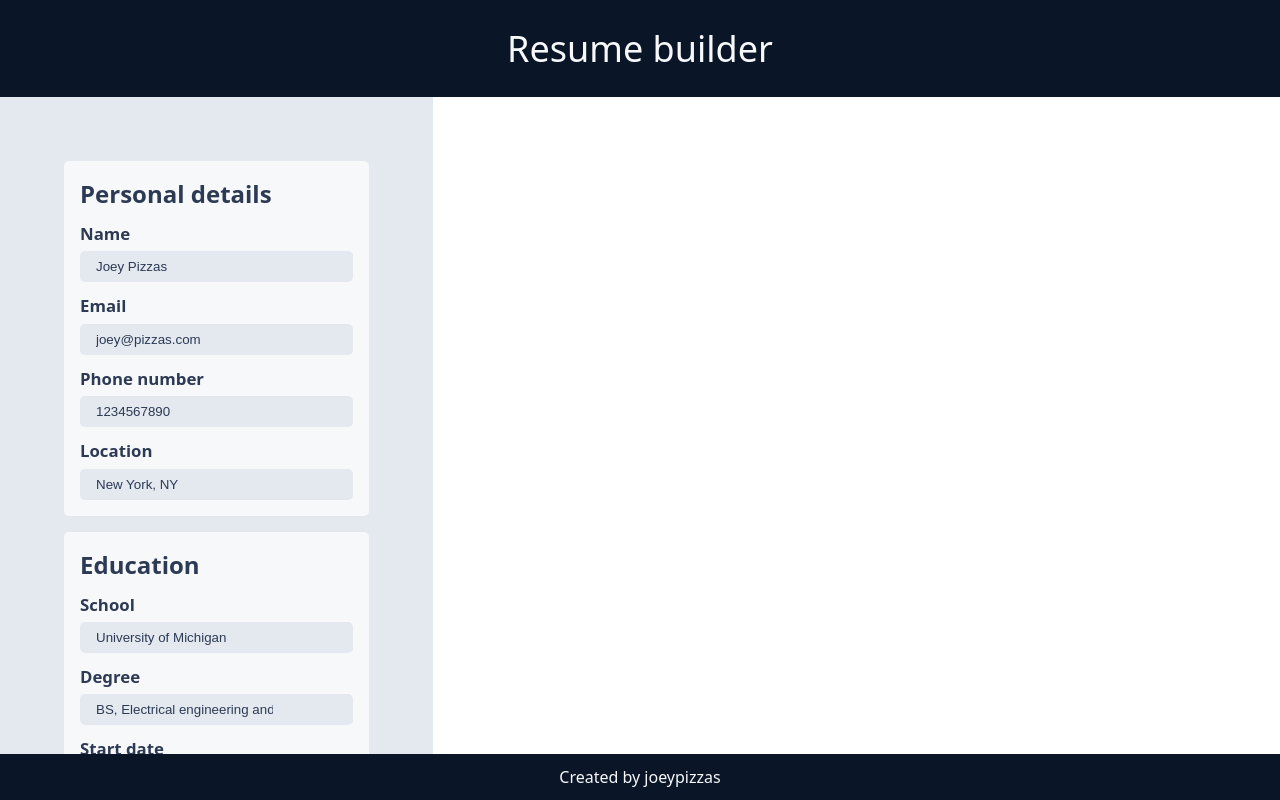
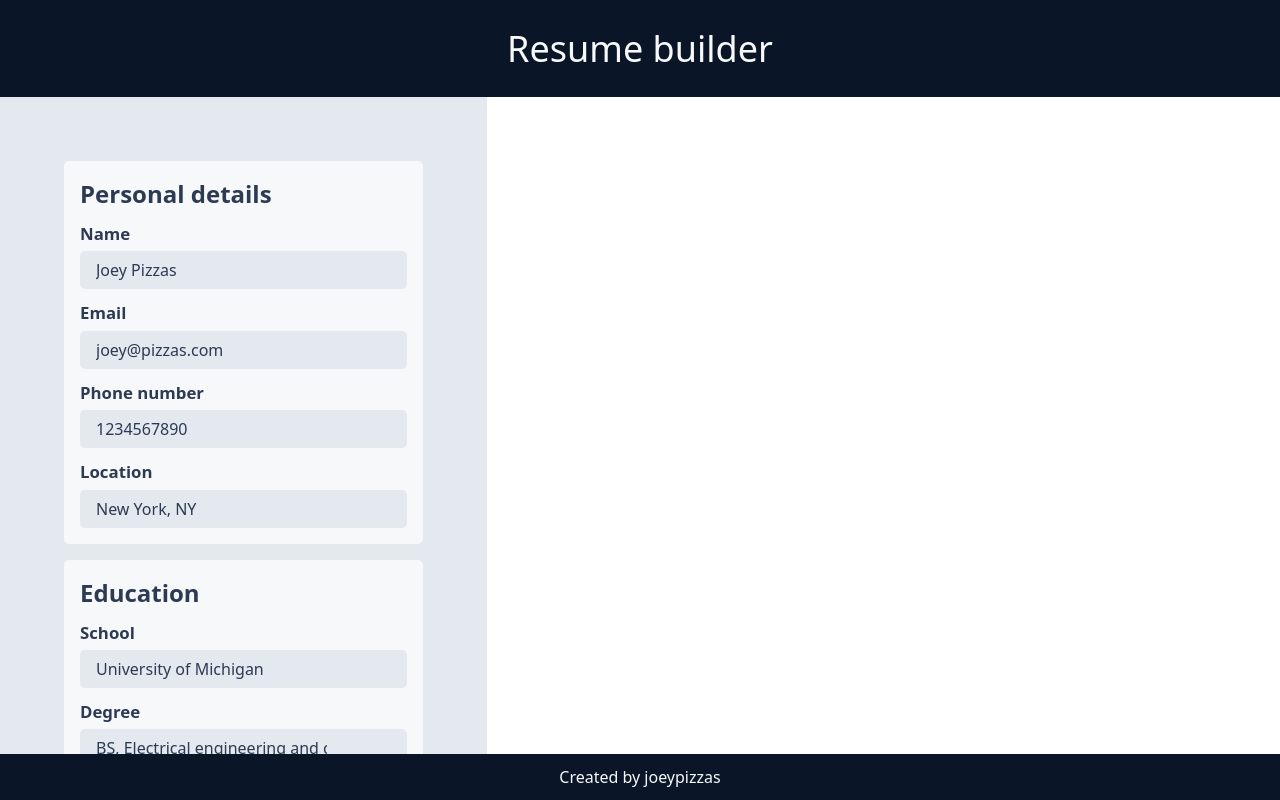
Before and after one commit to joeypizzas/resume-app, a React (Vite) app: page / in a window 1280 px wide. Built offline with nearby package versions, Linux system fonts and the light colour scheme.

Commit message:
Made form fields inherit font family

```diff
--- a/src/index.css
+++ b/src/index.css
@@ -36,3 +36,11 @@ body {
     Arial,
     sans-serif;
 }
+
+input,
+textarea,
+select,
+button {
+  font-family: inherit;
+  font-size: inherit;
+}
```
